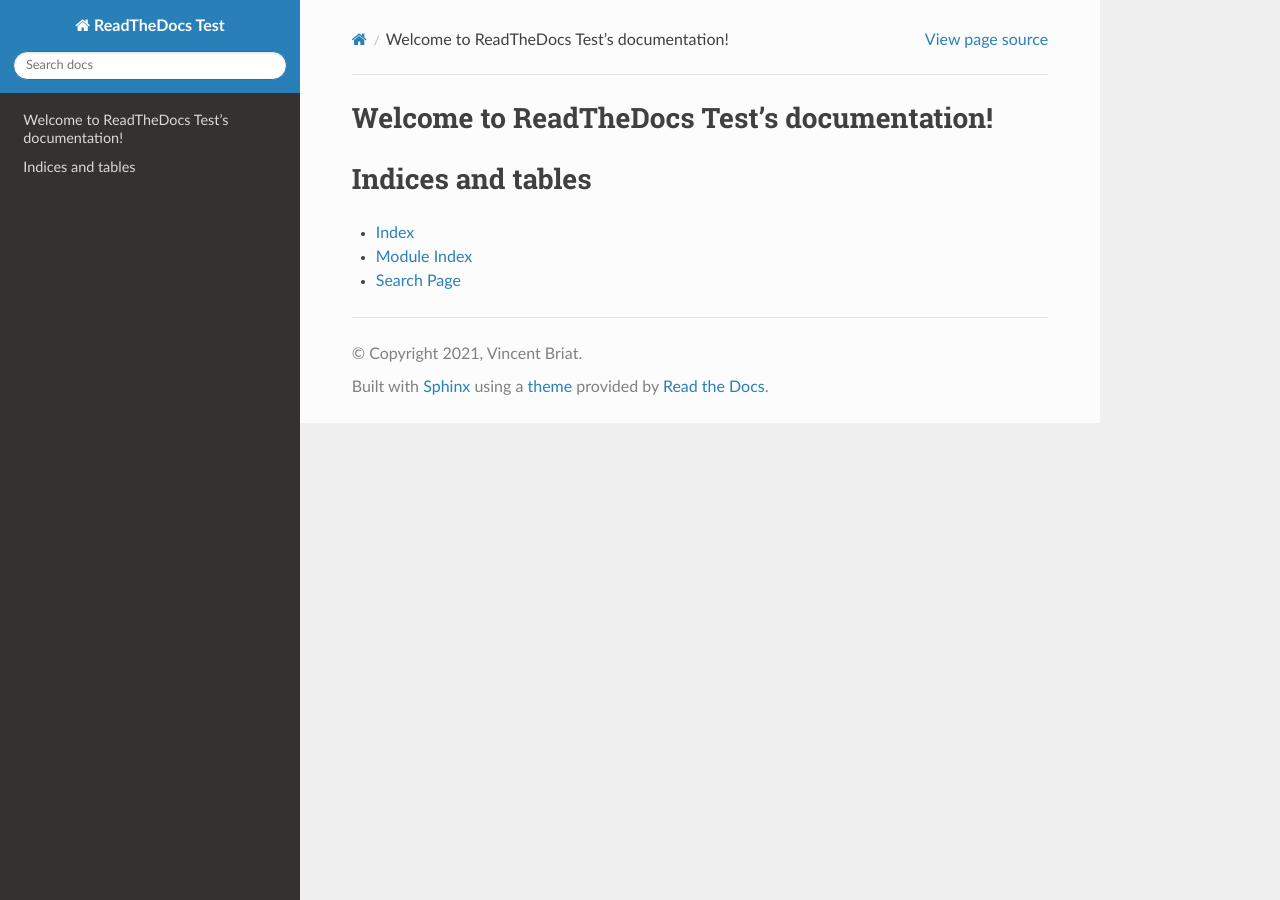
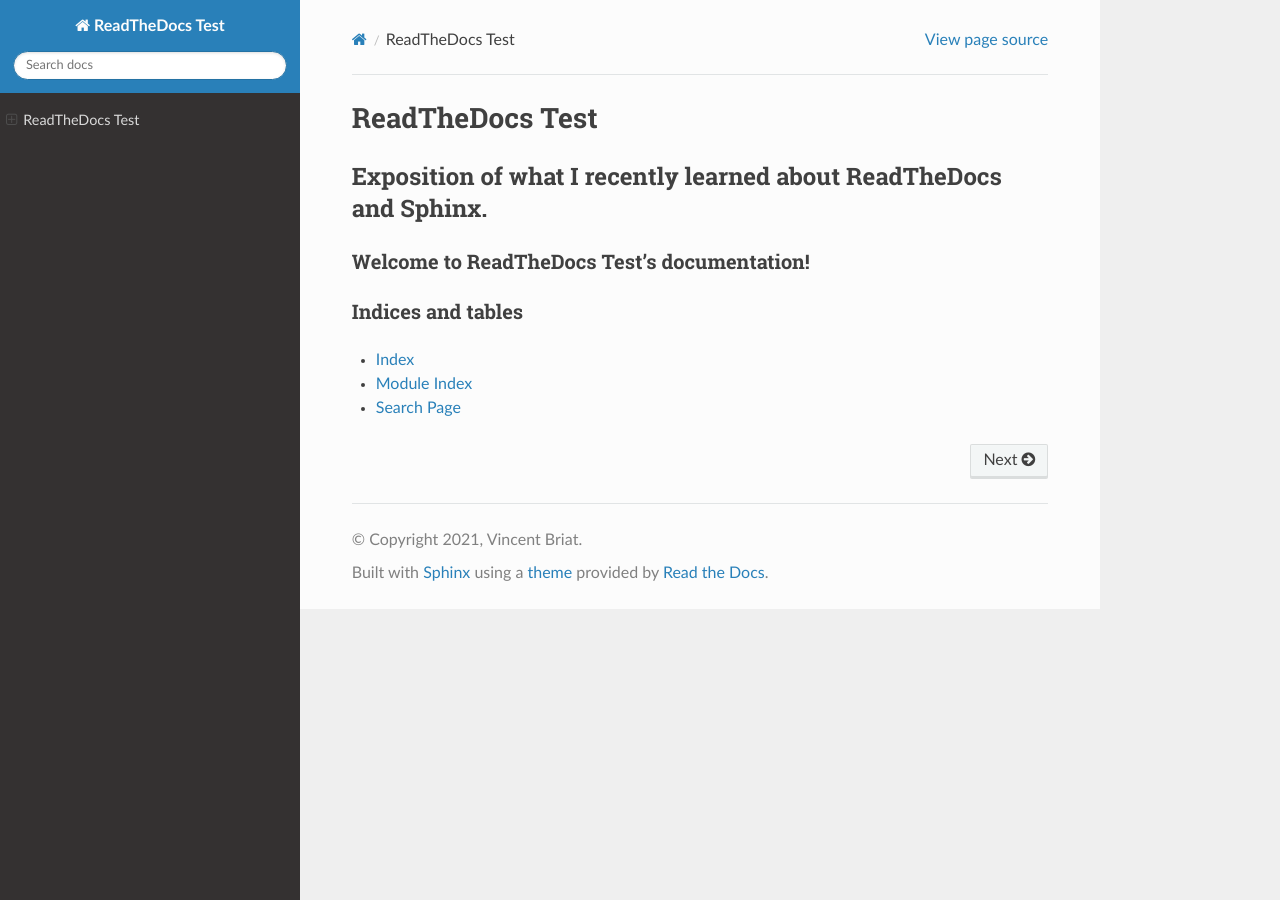
Before and after one commit to vincentbriat/first-read-the-docs, a Sphinx documentation site: the page built from docs/index.rst, in a window 1280 px wide. Built offline with Sphinx 7.4.7 and the Read the Docs theme 2.0.0, drawn with Linux system fonts in a browser that asks for light colours.

Commit message:
Added pages + About me page

```diff
--- a/docs/index.rst
+++ b/docs/index.rst
@@ -2,6 +2,15 @@
    sphinx-quickstart on Thu Jul  1 18:52:11 2021.
    You can adapt this file completely to your liking, but it should at least
    contain the root `toctree` directive.
+
+"""""""""""
+ReadTheDocs Test
+"""""""""""
+
+''''''''''
+Exposition of what I recently learned about ReadTheDocs and Sphinx.
+''''''''''
+
 
 Welcome to ReadTheDocs Test's documentation!
 ============================================
@@ -10,6 +19,7 @@ Welcome to ReadTheDocs Test's documentation!
    :maxdepth: 2
    :caption: Contents:
 
+   pages/about_me.rst
 
 
 Indices and tables
```
Also changed, not shown: docs/pages/about_me.rst (added).
